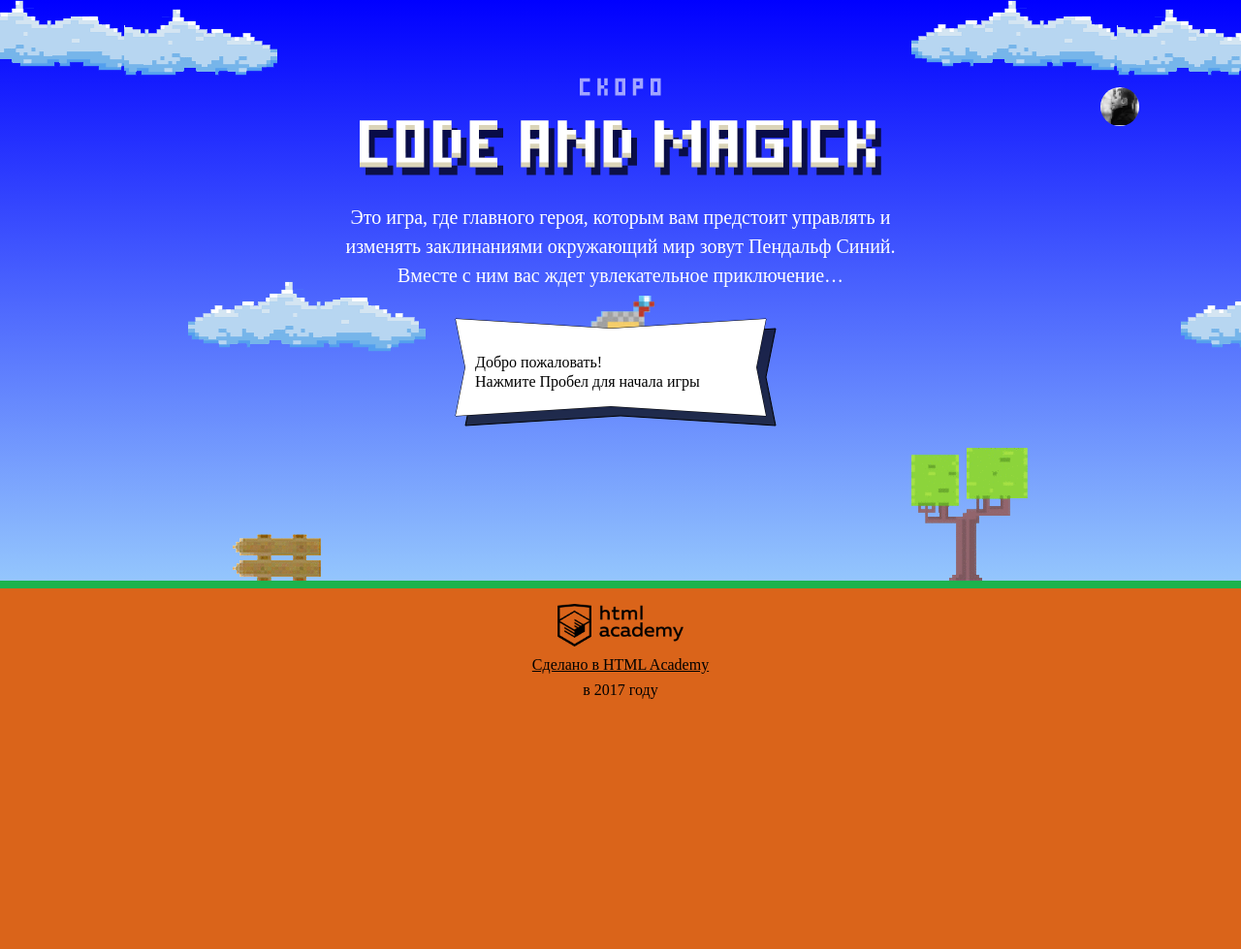
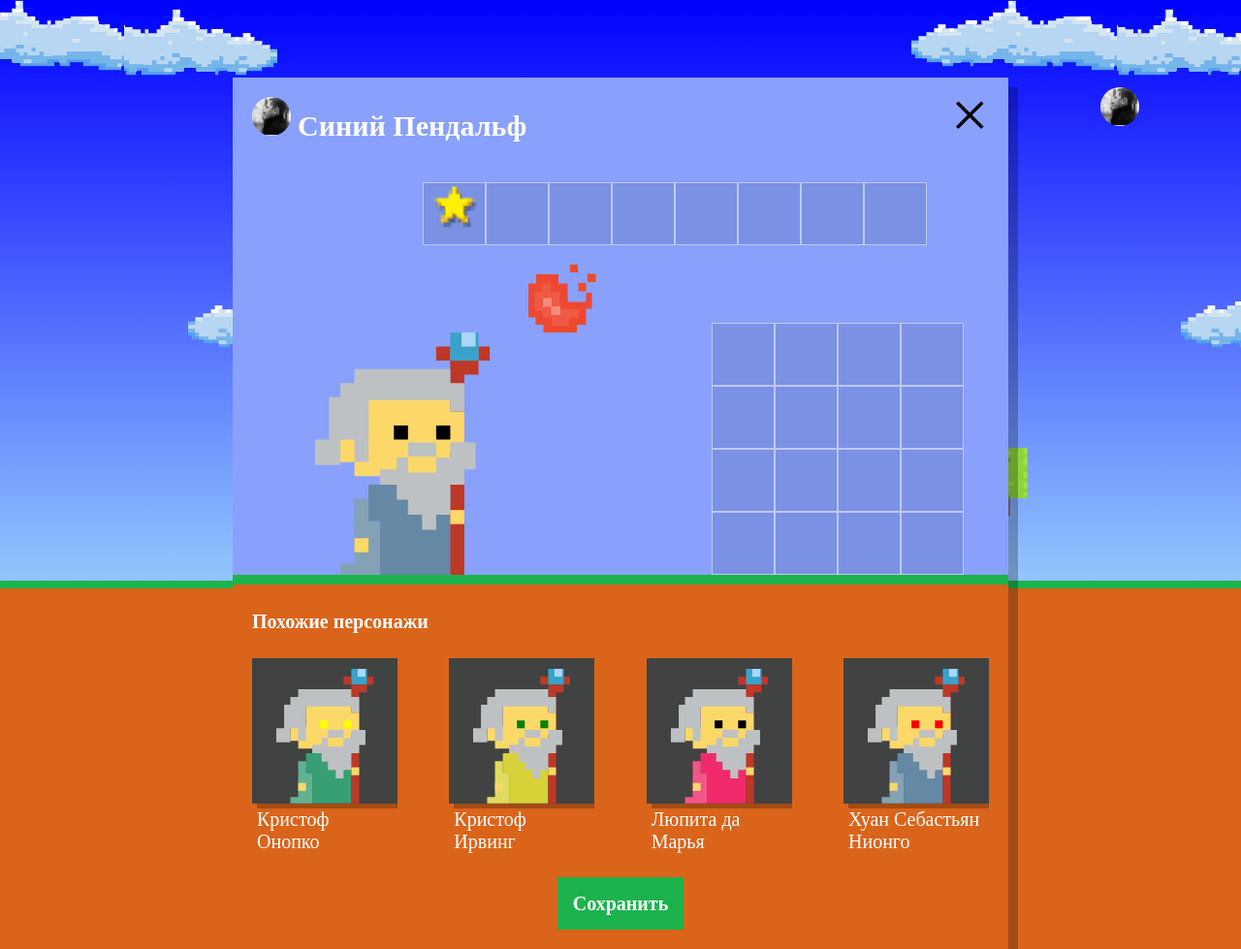
Before and after one commit to Mademoiselle-Alisa/376285-code-and-magick-17, a website: page index.html in a window 1280 px wide. Shown: the whole page at 97% size. Before the commit the page ends 800 px from the top, so only its background shows below. Drawn offline with Linux system fonts and the light colour scheme; a web font is replaced by a local one.

Commit message:
4. Учебный проект: нас орда

```diff
--- a/index.html
+++ b/index.html
@@ -202,6 +202,7 @@
   }
 </script>
 <script src="js/stat.js"></script>
+<script src="js/setup.js"></script>
 <script src="js/game.js"></script>
 
 </body>
--- /dev/null
+++ b/js/setup.js
@@ -0,0 +1,57 @@
+'use strict';
+
+function getRandomInt(min, max) {
+  return Math.floor(Math.random() * (max - min)) + min;
+}
+
+var setup = document.querySelector('.setup');
+setup.classList.remove('hidden');
+
+var similarListElement = setup.querySelector('.setup-similar-list');
+
+var similarWizardTemplate = document.querySelector('#similar-wizard-template').content.querySelector('.setup-similar-item');
+
+var firstName = ['Иван', 'Хуан Себастьян', 'Мария', 'Кристоф', 'Виктор', 'Юлия', 'Люпита', 'Вашингтон'];
+var secondName = ['да Марья', 'Верон', 'Мирабелла', 'Вальц', 'Онопко', 'Топольницкая', 'Нионго', 'Ирвинг'];
+var coatColor = ['rgb(101, 137, 164)', 'rgb(241, 43, 107)', 'rgb(146, 100, 161)', 'rgb(56, 159, 117)', 'rgb(215, 210, 55)', 'rgb(0, 0, 0)'];
+var eyesColor = ['black', 'red', 'blue', 'yellow', 'green'];
+
+function wizardsGenerate(wizardCount) {
+  var wizards = [];
+  for (var i=1; i <= wizardCount; i++) {
+    var wizardDesc = {
+      name: firstName[getRandomInt(0, firstName.length)] + ' ' + secondName[getRandomInt(0, secondName.length)],
+      coatColor: coatColor[getRandomInt(0, coatColor.length)],
+      eyesColor: eyesColor[getRandomInt(0, eyesColor.length)]
+    };
+
+    wizards.push(wizardDesc);
+  }
+
+  return wizards;
+}
+
+var renderWizard = function(wizard) {
+  var wizardElement = similarWizardTemplate.cloneNode(true);
+  wizardElement.querySelector('.setup-similar-label').textContent = wizard.name;
+  wizardElement.querySelector('.wizard-coat').style.fill = wizard.coatColor;
+  wizardElement.querySelector('.wizard-eyes').style.fill = wizard.eyesColor;
+
+  return wizardElement;
+}
+
+function wizardsFillBlock() {
+  var fragment = document.createDocumentFragment();
+
+  for (var i=0; i < wizards.length; i++) {
+    fragment.appendChild(renderWizard(wizards[i]));
+  }
+
+  similarListElement.appendChild(fragment);
+
+  setup.querySelector('.setup-similar').classList.remove('hidden');
+}
+
+var wizards = wizardsGenerate(4);
+
+wizardsFillBlock();
--- a/js/stat.js
+++ b/js/stat.js
@@ -10,6 +10,7 @@ var TEXT_GAP = 20;
 var BAR_HEIGHT = 150;
 var BAR_WIDTH = 40;
 var BAR_GAP = 50;
+var BAR_WIDTH_GAP = BAR_WIDTH + BAR_GAP;
 
 var NAME_TEXT_Y = 260;
 var TIME_TEXT_Y = 80;
@@ -43,15 +44,15 @@ window.renderStatistics = function (ctx, names, times) {
     if (names[i] === 'Вы') {
       ctx.fillStyle = 'rgba(255, 0, 0, 1)';
     } else {
-      ctx.fillStyle = 'hsl(240, ' + Math.random() * 100 + '%, 50%)';
+      ctx.fillStyle = 'hsl(240, ' + Math.round(Math.random() * 100) + '%, 50%)';
     }
 
     var elementHeight = BAR_HEIGHT * times[i] / maxElementHeight;
-    ctx.fillRect(BAR_HEIGHT + i * (BAR_WIDTH + BAR_GAP), BAR_HEIGHT - elementHeight + BAR_WIDTH + BAR_GAP, BAR_WIDTH, elementHeight);
+    ctx.fillRect(BAR_HEIGHT + i * BAR_WIDTH_GAP, BAR_HEIGHT - elementHeight + BAR_WIDTH_GAP, BAR_WIDTH, elementHeight);
 
     ctx.fillStyle = 'black';
     ctx.font = '16px PT Mono';
-    ctx.fillText(names[i], BAR_HEIGHT + i * (BAR_WIDTH + BAR_GAP), NAME_TEXT_Y);
-    ctx.fillText(Math.round(times[i]), BAR_HEIGHT + i * (BAR_WIDTH + BAR_GAP), BAR_HEIGHT - elementHeight + TIME_TEXT_Y);
+    ctx.fillText(names[i], BAR_HEIGHT + i * BAR_WIDTH_GAP, NAME_TEXT_Y);
+    ctx.fillText(Math.round(times[i]), BAR_HEIGHT + i * BAR_WIDTH_GAP, BAR_HEIGHT - elementHeight + TIME_TEXT_Y);
   }
 };
```
